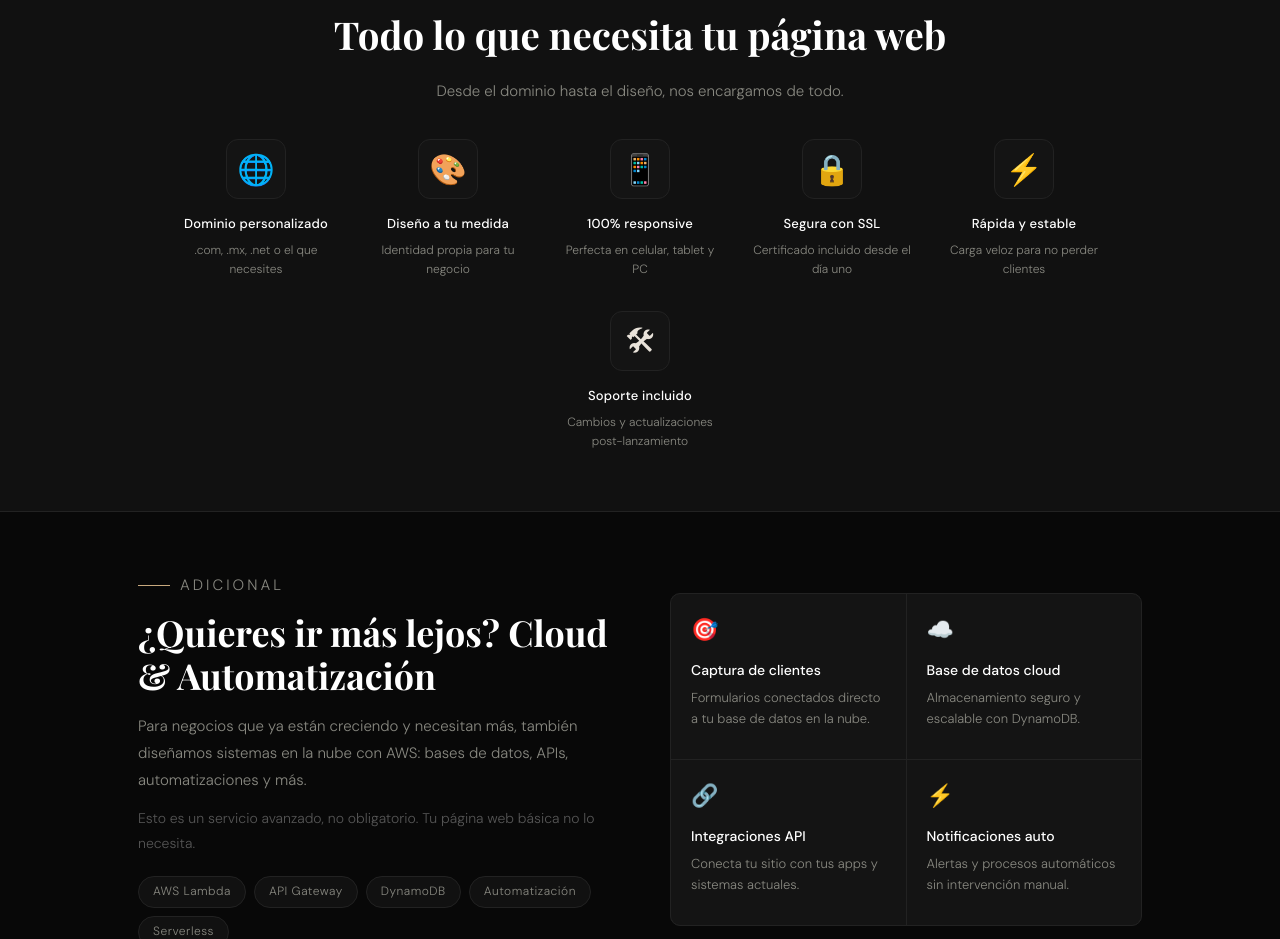
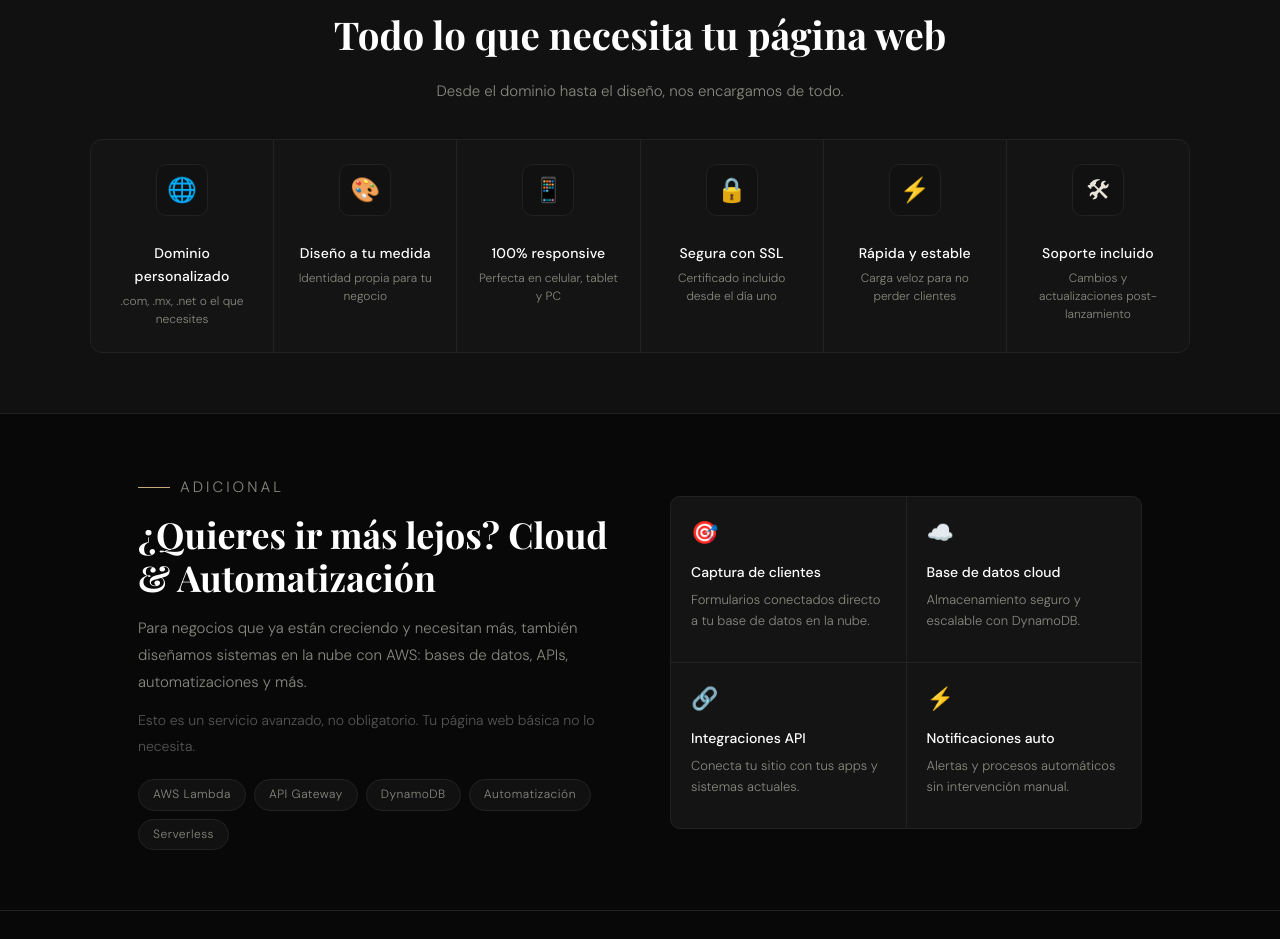
Before and after one commit to RoaDevOps/devxter, a plain HTML site: page index.html in a window 1280 px wide. Shown: the part 896-1835 px from the top of the page. Drawn offline with nearby package versions, Linux system fonts and the light colour scheme.

Commit message:
modificacion04

```diff
--- a/assets/css/main.css
+++ b/assets/css/main.css
@@ -532,6 +532,84 @@
       line-height: 1.6;
     }
 
+
+/* ── SERVICES: bloque lineal horizontal ── */
+.services-panel {
+  display: flex;
+  flex-wrap: wrap;
+  background: var(--card);
+  border: 1px solid var(--border);
+  border-radius: 12px;
+  overflow: hidden;
+}
+
+.svc-row {
+  display: flex;
+  flex-direction: column;
+  align-items: center;
+  text-align: center;
+  flex: 1 1 0;
+  min-width: 160px;
+  gap: 12px;
+  padding: 24px 20px;
+  border-right: 1px solid var(--border);
+  transition: background .25s;
+}
+
+.svc-row:last-child {
+  border-right: none;
+}
+
+.svc-row:hover {
+  background: rgba(255, 255, 255, 0.03);
+}
+
+.svc-row .svc-circle {
+  flex-shrink: 0;
+  width: 52px;
+  height: 52px;
+  border-radius: 20%;
+  background: var(--offblack);
+  border: 1px solid var(--border);
+  display: flex;
+  align-items: center;
+  justify-content: center;
+  font-size: 24px;
+  transition: border-color .25s, transform .25s, box-shadow .25s;
+}
+
+.svc-row:hover .svc-circle {
+  border-color: var(--wine);
+  transform: translateY(-2px);
+  box-shadow: 0 8px 28px rgba(122, 30, 46, .25);
+}
+
+.svc-row .svc-text h3 {
+  font-size: 14px;
+  color: #fff;
+  margin-bottom: 4px;
+  font-weight: 500;
+  letter-spacing: .2px;
+}
+
+.svc-row .svc-text p {
+  color: var(--muted);
+  font-size: 12px;
+  line-height: 1.5;
+  margin: 0;
+}
+
+@media (max-width: 768px) {
+  .svc-row {
+    flex: 1 1 50%;
+    border-right: none;
+    border-bottom: 1px solid var(--border);
+  }
+  .svc-row:last-child {
+    border-bottom: none;
+  }
+}
+
     /* ── CLOUD SECTION (secondary) ── */
     .cloud-wrap {
       padding: 60px 48px;
--- a/index.html
+++ b/index.html
@@ -60,36 +60,48 @@
         <p>Desde el dominio hasta el diseño, nos encargamos de todo.</p>
       </div>
 
-      <div class="services-grid">
-        <div class="svc-card fade-up">
+      <div class="services-panel fade-up">
+        <div class="svc-row">
           <div class="svc-circle">🌐</div>
+          <div class="svc-text">
             <h3>Dominio personalizado</h3>
             <p>.com, .mx, .net o el que necesites</p>
           </div>
-        <div class="svc-card fade-up" style="transition-delay:.05s">
+        </div>
+        <div class="svc-row">
           <div class="svc-circle">🎨</div>
+          <div class="svc-text">
             <h3>Diseño a tu medida</h3>
             <p>Identidad propia para tu negocio</p>
           </div>
-        <div class="svc-card fade-up" style="transition-delay:.1s">
+        </div>
+        <div class="svc-row">
           <div class="svc-circle">📱</div>
+          <div class="svc-text">
             <h3>100% responsive</h3>
             <p>Perfecta en celular, tablet y PC</p>
           </div>
-        <div class="svc-card fade-up" style="transition-delay:.15s">
+        </div>
+        <div class="svc-row">
           <div class="svc-circle">🔒</div>
+          <div class="svc-text">
             <h3>Segura con SSL</h3>
             <p>Certificado incluido desde el día uno</p>
           </div>
-        <div class="svc-card fade-up" style="transition-delay:.2s">
+        </div>
+        <div class="svc-row">
           <div class="svc-circle">⚡</div>
+          <div class="svc-text">
             <h3>Rápida y estable</h3>
             <p>Carga veloz para no perder clientes</p>
           </div>
-        <div class="svc-card fade-up" style="transition-delay:.25s">
+        </div>
+        <div class="svc-row">
           <div class="svc-circle">🛠</div>
+          <div class="svc-text">
             <h3>Soporte incluido</h3>
             <p>Cambios y actualizaciones post-lanzamiento</p>
+          </div>
         </div>
       </div>
     </div>
```
Lines whose indentation alone changed are shown as unchanged.
